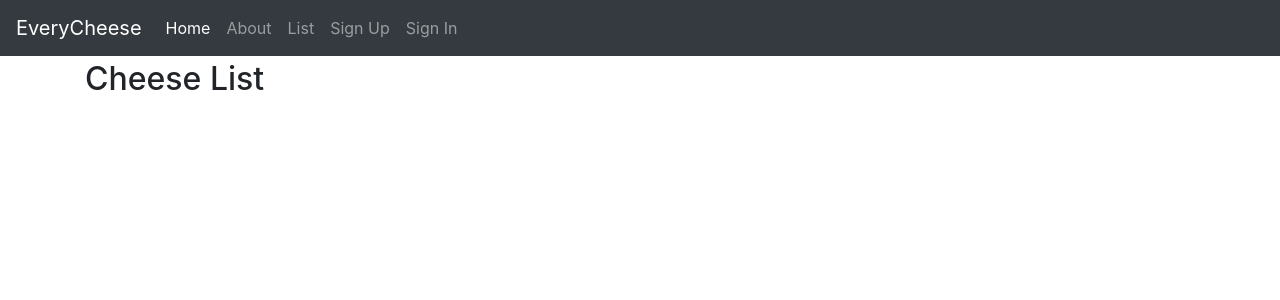
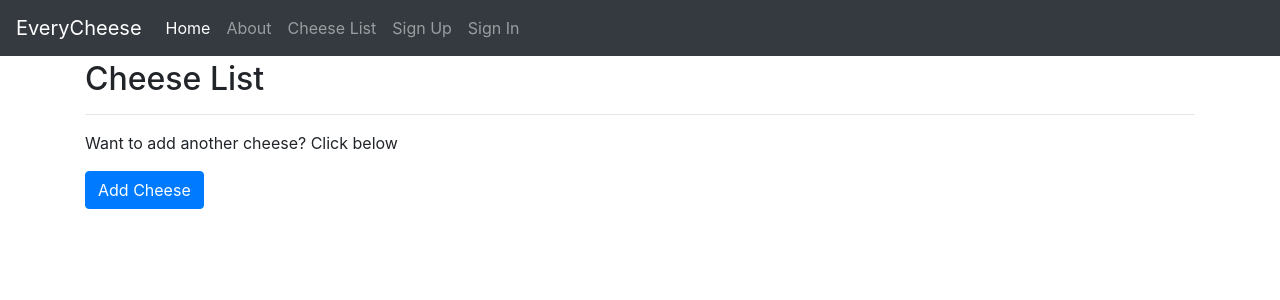
Before and after one commit to prbehere93/everycheese, a Django app: page /cheeses/ in a window 1280 px wide. Shown: the top 300 px of the page. Run offline with Django 3.2, Linux system fonts and the light colour scheme; data that the repository does not hold is empty; some libraries are stand-ins or nearby versions.

Commit message:
added a creationview

```diff
--- a/everycheese/cheeses/models.py
+++ b/everycheese/cheeses/models.py
@@ -2,6 +2,7 @@ from django.db import models
 from autoslug import AutoSlugField
 from model_utils.models import TimeStampedModel
 from django_countries.fields import CountryField
+from django.urls import reverse
 
 class cheese(TimeStampedModel):
     class Firmness(models.TextChoices):
@@ -20,6 +21,11 @@ class cheese(TimeStampedModel):
     def __str__(self):
         return self.name
 
+    def get_absolute_url(self):
+        """Return absolute URL to the Cheese Detail page."""
+        return reverse('cheeses:detail',
+        kwargs={"slug": self.slug})
+
 # Note that we defined the firmness constants as variables within the scope of the Cheese model. This allows us to do things like
 # this comparison:
 # if cheese.firmness == Cheese.Firmness.SOFT:
--- a/everycheese/cheeses/urls.py
+++ b/everycheese/cheeses/urls.py
@@ -4,5 +4,6 @@ from . import views
 app_name="cheeses"
 urlpatterns=[
     path(route='', view=views.CheeseListView.as_view(), name='list'),
+    path(route='add/', view=views.CheeseCreateView.as_view(), name='add'),
     path(route='<slug:slug>',view=views.CheeseDetailView.as_view(), name='detail'),
     ]
--- a/everycheese/cheeses/views.py
+++ b/everycheese/cheeses/views.py
@@ -1,6 +1,7 @@
 from django.shortcuts import render
-from django.views.generic import ListView, DetailView
+from django.views.generic import ListView, DetailView, CreateView
 from .models import cheese
+from django.urls import reverse
 
 #a simple view which lists all the cheeses on a single page
 class CheeseListView(ListView):
@@ -9,3 +10,8 @@ class CheeseListView(ListView):
 #for helping the user view the model in the frontend
 class CheeseDetailView(DetailView):
     model=cheese
+
+#For creating cheese model objects from the fromtend
+class CheeseCreateView(CreateView):
+    model=cheese
+    fields=['name','description','firmness','country_of_origin']
--- a/everycheese/templates/base.html
+++ b/everycheese/templates/base.html
@@ -45,7 +45,7 @@
               <a class="nav-link" href="{% url 'about' %}">About</a>
             </li>
             <li class="nav-item">
-              <a class="nav-link" href="{% url 'cheeses:list'%}">List</a>
+              <a class="nav-link" href="{% url 'cheeses:list'%}">Cheese List</a>
             </li>
             {% if request.user.is_authenticated %}
               <li class="nav-item">
--- a/everycheese/templates/cheeses/cheese_list.html
+++ b/everycheese/templates/cheeses/cheese_list.html
@@ -7,4 +7,9 @@
         <li><a href="{% url 'cheeses:detail' cheese.slug %}">{{ cheese.name }}</a></li>
     {% endfor %}
     </ul>
+    <hr>
+    <p>Want to add another cheese? Click below</p>
+    <p>
+        <a class="btn btn-primary" href={% url "cheeses:add" %} role="button">Add Cheese</a>
+    </p>
 {% endblock content %}
```
Also changed, not shown: everycheese/templates/cheeses/cheese_form.html (added, +13 -0 lines).
